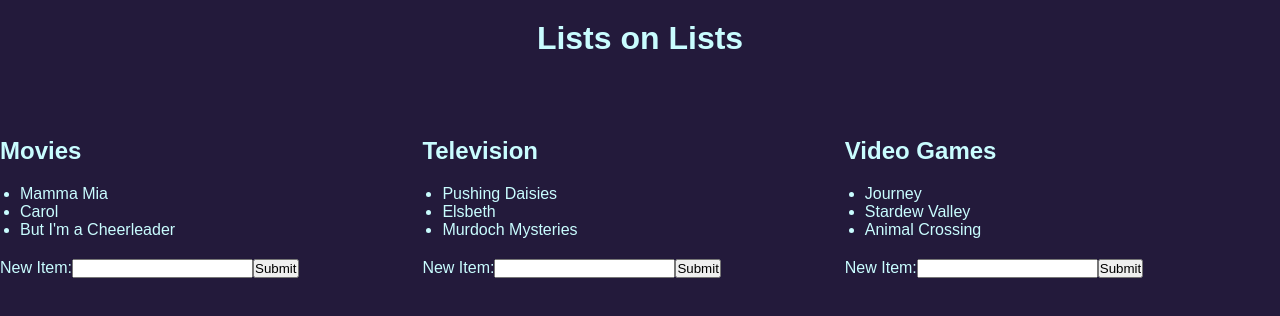
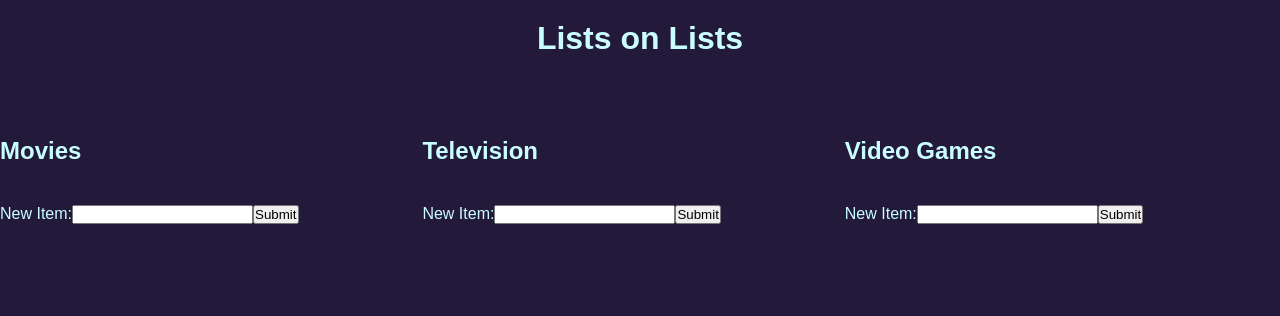
Before and after one commit to nic-jol/lists-on-lists, a Next.js app in the folder lists-on-lists/: page / in a window 1280 px wide. Shown: the top 316 px of the page. Built offline with nearby package versions, Linux system fonts and the light colour scheme.

Commit message:
Remove example lists

```diff
--- a/lists-on-lists/src/app/page.tsx
+++ b/lists-on-lists/src/app/page.tsx
@@ -7,9 +7,9 @@
 
 
 export default function Home() {
-    const [movies, setMovies] = useState(['Mamma Mia', 'Carol', 'But I\'m a Cheerleader'])
-    const [televisionShows, setTelevisionShows] = useState(['Pushing Daisies', 'Elsbeth', 'Murdoch Mysteries'])
-    const [videoGames, setVideoGames] = useState(['Journey', 'Stardew Valley', 'Animal Crossing'])
+    const [movies, setMovies] = useState<String[]>([])
+    const [televisionShows, setTelevisionShows] = useState<String[]>([])
+    const [videoGames, setVideoGames] = useState<String[]>([])
 
     function addToMovieList(event: React.FormEvent<HTMLFormElement>) {
         event.preventDefault();
```
